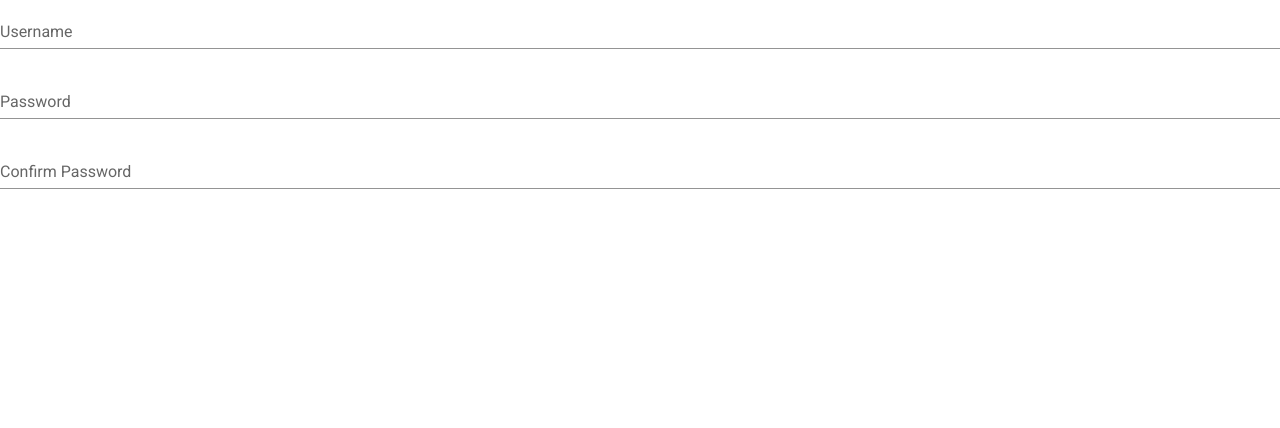
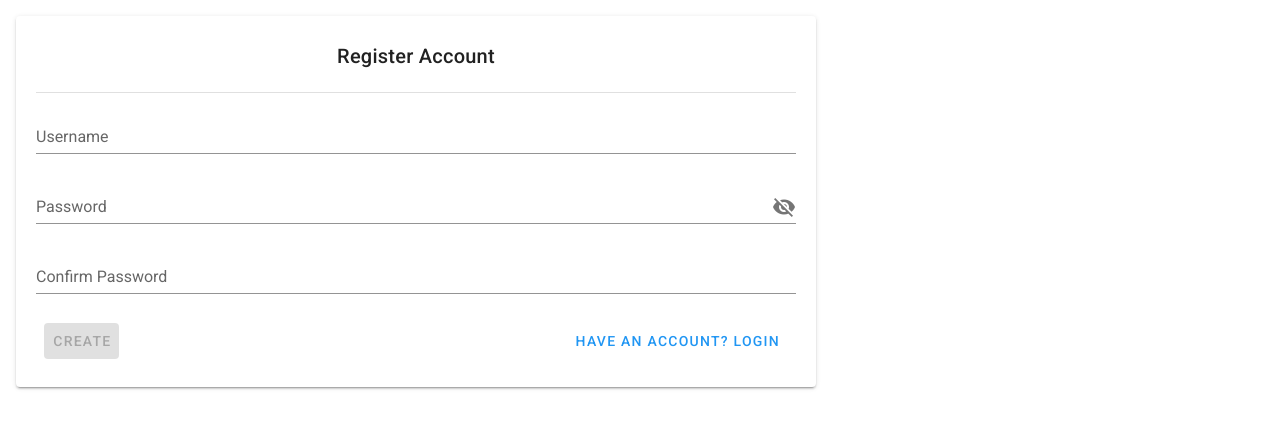
Before and after one commit to teykamp/portfolio_display, a Vue app in the folder client/: page /auth in a window 1280 px wide. Shown: the top 428 px of the page. Built offline with nearby package versions, Linux system fonts and the light colour scheme.

Commit message:
added functionality to auth route

```diff
--- a/client/src/components/AuthComponents/LogIn.vue
+++ b/client/src/components/AuthComponents/LogIn.vue
@@ -1,3 +1,42 @@
 <template>
-  <div></div>
+  <v-card class="pa-5 ma-4" max-width="800px">
+    <v-row align="center" justify="center">
+      <v-card-title>
+        Sign In
+      </v-card-title>
+    </v-row>
+    <v-divider></v-divider>
+    <v-text-field
+      label="Username"
+      v-model="username"
+    />
+    <v-text-field
+      label="Password"
+      :type="showPassword ? 'text' : 'password'"
+      :append-icon="showPassword ? 'mdi-eye' : 'mdi-eye-off'"
+      @click:append="showPassword = !showPassword"
+      v-model="password"
+    />
+    <!-- <v-divider></v-divider> -->
+    <v-card-actions>
+      <v-btn :disabled="!(password && username)" color="info">
+        Login
+      </v-btn>
+      <v-btn @click.stop="$parent.formType = !$parent.formType" text color="info">
+        Don't have an account? Register
+      </v-btn>
+    </v-card-actions>
+  </v-card>
 </template>
+
+<script>
+export default {
+  data() {
+    return {
+      username: '',
+      password: '',
+      showPassword: false
+    }
+  }
+}
+</script>
--- a/client/src/components/AuthComponents/RegisterUser.vue
+++ b/client/src/components/AuthComponents/RegisterUser.vue
@@ -1,19 +1,41 @@
 <template>
-  <div>
+  <v-card class="pa-5 ma-4" max-width="800px">
+    <v-row align="center" justify="center">
+      <v-card-title>
+        Register Account
+      </v-card-title>
+    </v-row>
+    <v-divider></v-divider>
     <v-text-field
       label="Username"
       v-model="username"
+      :rules="[rules.containsSpaces]"
     />
     <v-text-field
       label="Password"
+      :type="showPassword ? 'text' : 'password'"
+      :append-icon="showPassword ? 'mdi-eye' : 'mdi-eye-off'"
+      @click:append="showPassword = !showPassword"
       v-model="password"
-      :rules="[rules.passwordLength]"
+      :rules="[rules.passwordLength, rules.containsSpaces]"
     />
     <v-text-field
       label="Confirm Password"
+      :type="showPassword ? 'text' : 'password'"
+      v-model="rePassword"
       :rules="[rules.matchingPasswords]"
     />
-  </div>
+    <!-- <v-divider></v-divider> -->
+    <v-card-actions>
+      <v-btn :disabled="validateInput()" color="success">
+        Create
+      </v-btn>
+      <v-spacer></v-spacer>
+       <v-btn @click.stop="$parent.formType = !$parent.formType" text color="info">
+        Have an account? Login
+      </v-btn>
+    </v-card-actions>
+  </v-card>
 </template>
 
 <script>
@@ -22,10 +44,22 @@ export default {
     return {
       username: '',
       password: '',
+      rePassword: '',
+      showPassword: false,
       rules: {
         matchingPasswords: value => (value === this.password) || 'Passwords do not match',
-        passwordLength: value => (value.length > 6) || 'Password is to short'
+        passwordLength: value => (value.length > 5) || 'Password is to short',
+        containsSpaces: value => !(/\s/.test(value)) || 'Cannot contain spaces'
       }
+    }
+  },
+  methods: {
+    validateInput() {
+      if (!this.username) return true
+      if (!this.password) return true
+      if (/\s/.test(this.username + this.password)) return true
+      if (this.password.length <= 5) return true
+      if (this.password !== this.rePassword) return true
     }
   }
 }
--- a/client/src/views/AuthPage.vue
+++ b/client/src/views/AuthPage.vue
@@ -1,18 +1,43 @@
 <template>
-  <div>
-    <RegisterUser />
-    <LogIn />
+  <div class="center">
+    <component :is="formType ? 'register' : 'login'" />
   </div>
 </template>
 
 <script>
-import RegisterUser from '../components/AuthComponents/RegisterUser.vue'
-import LogIn from '../components/AuthComponents/LogIn.vue'
+import register from '../components/AuthComponents/RegisterUser.vue'
+import login from '../components/AuthComponents/LogIn.vue'
 
 export default {
   components: {
-    RegisterUser,
-    LogIn
+    register,
+    login
+  },
+  data() {
+    return {
+      formType: true
+    }
   }
 }
 </script>
+
+<style scoped>
+.slide-enter-from {
+  transform: translateX(100vw);
+}
+.slide-enter-to {
+  transform: translateX(0);
+}
+.slide-enter-active {
+  transition: all 1s;
+}
+.slide-leave-from {
+  transform: translateX(0)
+}
+.slide-leave-to {
+  transform: translateX(-100vw)
+}
+.slide-leave-active {
+  transition: all 1s;
+}
+</style>
```
